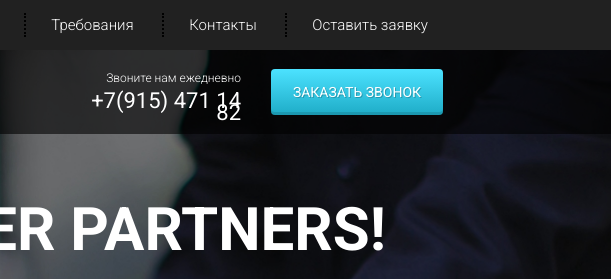
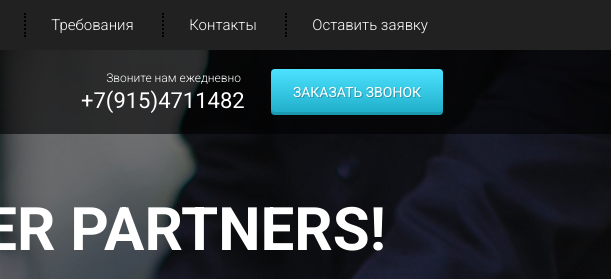
Before and after one commit to queen7263/queen7263.github.io, a plain HTML site: page index.html in a window 1280 px wide. Shown: the top 279 px of the page, 669-1280 px from the left. Drawn offline with Linux system fonts and the light colour scheme.

Commit message:
Update index.html

```diff
--- a/index.html
+++ b/index.html
@@ -42,11 +42,11 @@
 
                     <div class="xs-hidden col-md-3 offset-md-1 col-xl-2 offset-xl-2">
                         <div class="subheader_call">Звоните нам ежедневно</div>
-                        <a href="tel:+7(915) 471 14 82" class="subheader_phone" id="contact">+7(915) 471 14 82</a>
+                        <a href="tel:+7(915)4711482" class="subheader_phone" id="contact">+7(915)4711482</a>
                     </div>
 
                     <div class="col-6 col-md-3 col-lg-2">
-                        <a href="tel:+7(915) 471 14 82" class="xs-visible subheader_phone">+7(915) 471 14 82</a>
+                        <a href="tel:+7(915)4711482" class="xs-visible subheader_phone">+7(915)4711482</a>
                         <button class="subheader_btn">заказать звонок</button>
                     </div>
                 </div>
```
